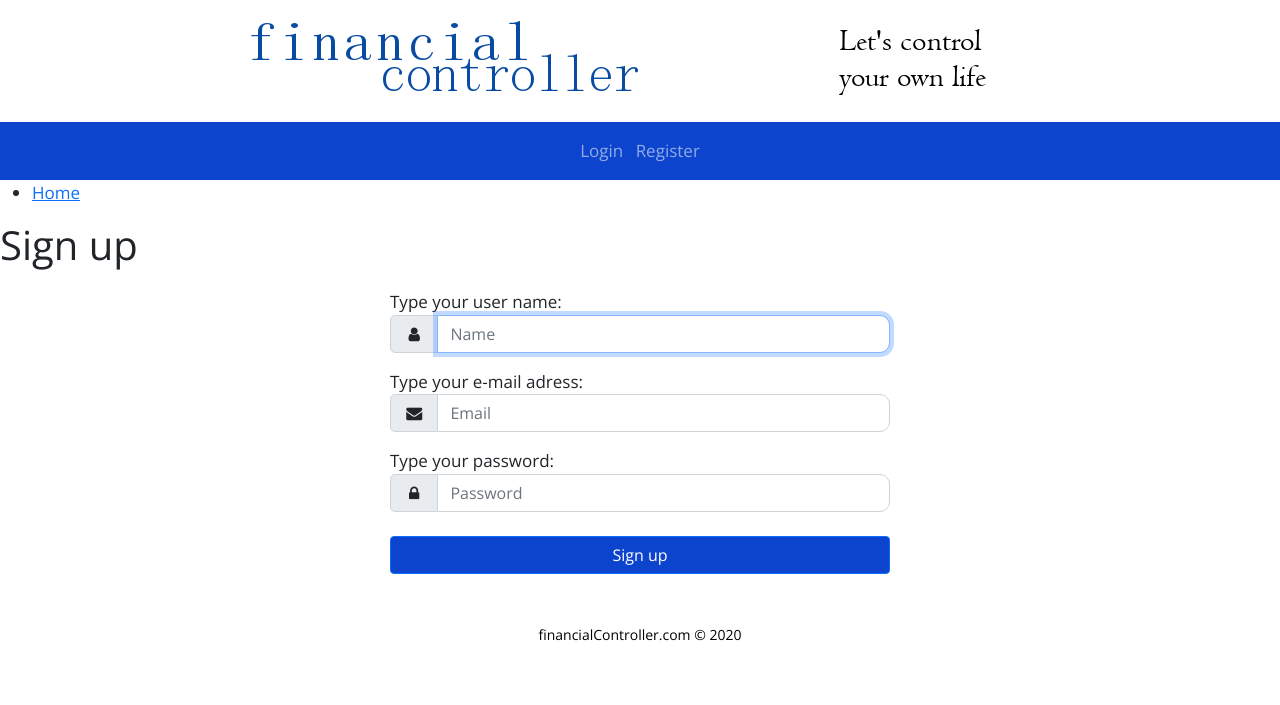
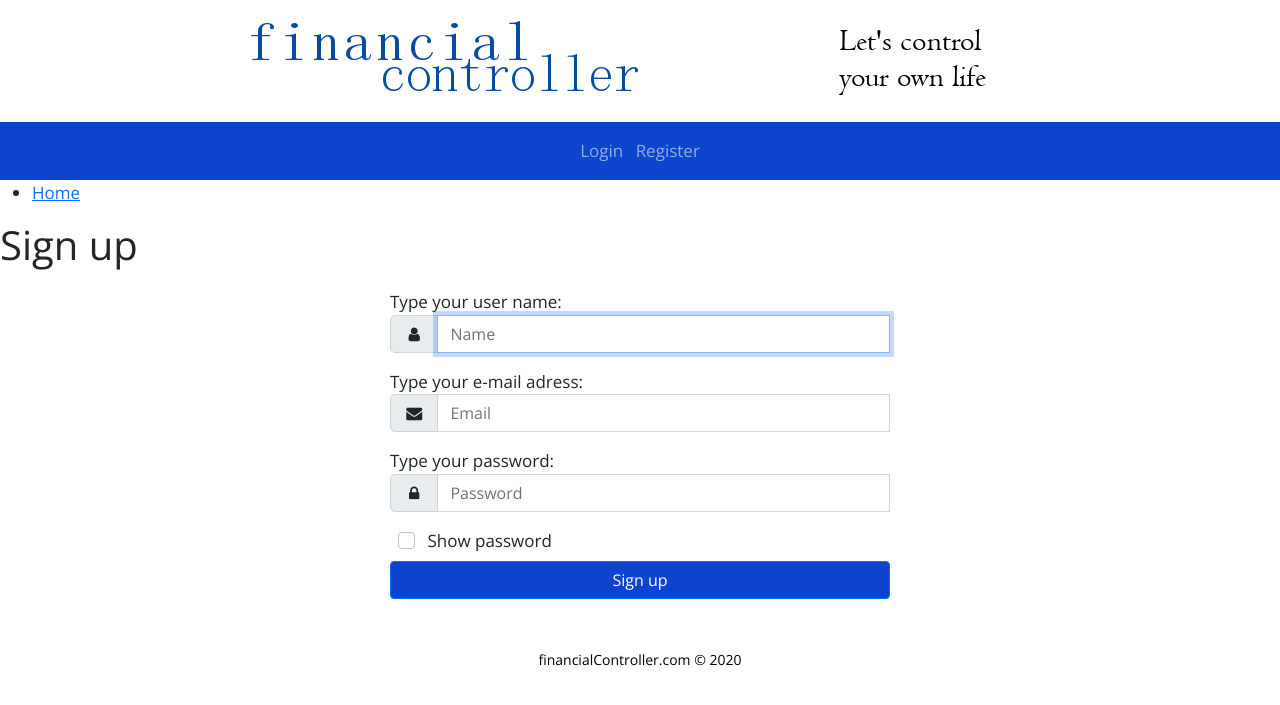
Before and after one commit to NewLukasz/FinancialControllerMVC, a PHP site: page /posts/Signup/new in a window 1280 px wide. Shown: the top 705 px of the page. Run offline with PHP 8.4, Linux system fonts and the light colour scheme; some libraries are stand-ins or nearby versions.

Commit message:
Change show password strategy during register

```diff
--- a/App/Views/Login/new.html
+++ b/App/Views/Login/new.html
@@ -58,14 +58,14 @@
         </div>
         <div>
             <label>
-                <input type="checkbox" class="form-check-input" name="remember_me" {% if remember_me %} checked="checked"{% endif %} /> Remember me
+                <input type="checkbox" class="form-check-input mx-2" name="remember_me" {% if remember_me %} checked="checked"{% endif %} /> Remember me
             </label>
         </div>
         <div>
             <button type="submit" class="btn btn-primary btn-block mt-2">Log in</button>
         </div>
-        <div>
-            <a href="/password/forgot">Forgot password?</a>
+        <div class='my-1 mx-4 d-flex flex-row-reverse'>
+            <a style="color:grey; font-size: 15px;" href="/password/forgot">Forgot password?</a>
         </div>
 
     </form>
--- a/App/Views/Signup/new.html
+++ b/App/Views/Signup/new.html
@@ -3,6 +3,8 @@
 {% block title %}Sign up{% endblock %}
 
 {% block footer %}
+
+
   <link rel="stylesheet" href="/css/showHidePassword.wink.css">
 
   <script src="/js/hideShowPassword.min.js"></script>
@@ -10,7 +12,6 @@
 
   <script>
     $(document).ready(function() {
-
         /**
          * Validate the form
          */
@@ -30,7 +31,7 @@
             },
             messages: {
                 email: {
-                        remote: 'email already taken'
+                    remote: 'Email already taken'
                 }
             }
         });
@@ -39,27 +40,25 @@
         /**
           * Show password toggle button
           */
-            $('#inputPassword').hideShowPassword({
-                show: false,
-                innerToggle: 'focus'
+
+
+
+    $('#show-password').change(function(){
+      $('#inputPassword').hideShowPassword($(this).prop('checked'));
     });
     });
   </script>
-  <script>
-    $('#password-1').hidePassword(true);
-    $('#password-2').showPassword('focus', {
-      toggle: { className: 'my-toggle' }
-    });
-    $('#show-password').change(function(){
-      $('#password-3').hideShowPassword($(this).prop('checked'));
-    });
-  </script>
+
+  <style>
+    #formSignup label.error {
+      margin-left: 10px;
+      width: 100%;
+      color: red;
+    }
+  </style>
 {% endblock %}
-
 {% block body %}
-
     <h1>Sign up</h1>
-
     {% if user.errors is not empty %}
         <p>Errors:</p>
         <ul>
@@ -68,9 +67,7 @@
             {% endfor %}
         </ul>
     {% endif %}
-
     <form class="loginAndRegisterForm" method="post" action="/signup/create" id="formSignup">
-
         <div class="form-group">
             <label for="inputName">Type your user name:</label>
             <div class="input-group mb-3">
@@ -80,33 +77,25 @@
               <input autocomplete="off" id="inputName" name="name" type="text"  autofocus value="{{ user.name }}" class="form-control" placeholder="Name" aria-label="Username" required>
             </div>
         </div>
-
         <div class="form-group">
             <label for="inputEmail">Type your e-mail adress:</label>
-
             <div class="input-group mb-3">
               <div class="input-group-prepend">
                 <span class="input-group-text"><i class="icon-mail-alt"></i></span>
               </div>
               <input autocomplete="off" id="inputEmail" name="email" type="email" value="{{ user.email }}" class="form-control" required placeholder="Email" aria-label="Email">
             </div>
-
         </div>
-
-
         <div class="form-group">
             <label for="inputPassword">Type your password:</label>
             <div class="input-group mb-3">
               <div class="input-group-prepend">
                 <span class="input-group-text"><i class="icon-lock"></i></span>
               </div>
-              <input name="password" id="inputPassword" type="password" class="form-control" required placeholder="Password" aria-label="Password">
+              <input name="password" id="inputPassword" type="password" class="form-control login-field  login-field-password" required placeholder="Password" aria-label="Password">
             </div>
         </div>
-
+          <input type="checkbox" id="show-password" class="form-check-input mx-2"> <label for="show-password">Show password</label>
         <button type="submit" class="btn btn-primary btn-block mt-2">Sign up</button>
-
     </form>
-
-
 {% endblock %}
--- a/public/css/main.css
+++ b/public/css/main.css
@@ -90,5 +90,5 @@ footer
 
 .form-control
 {
-	border-radius: 0px 10px 10px 0px;
+	border-radius: 0px 0px 0px 0px;
 }
```
Lines whose indentation alone changed are shown as unchanged.
